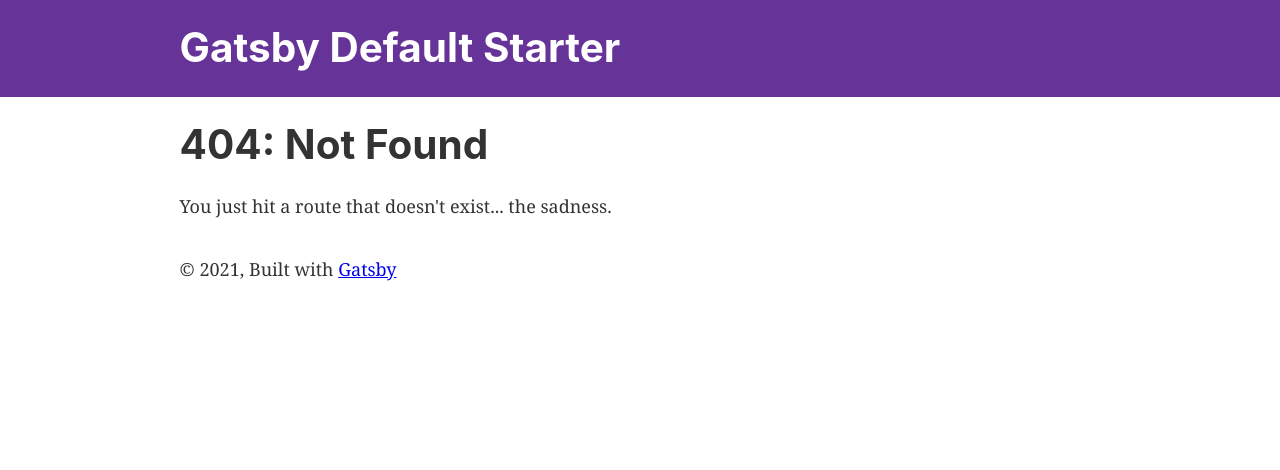
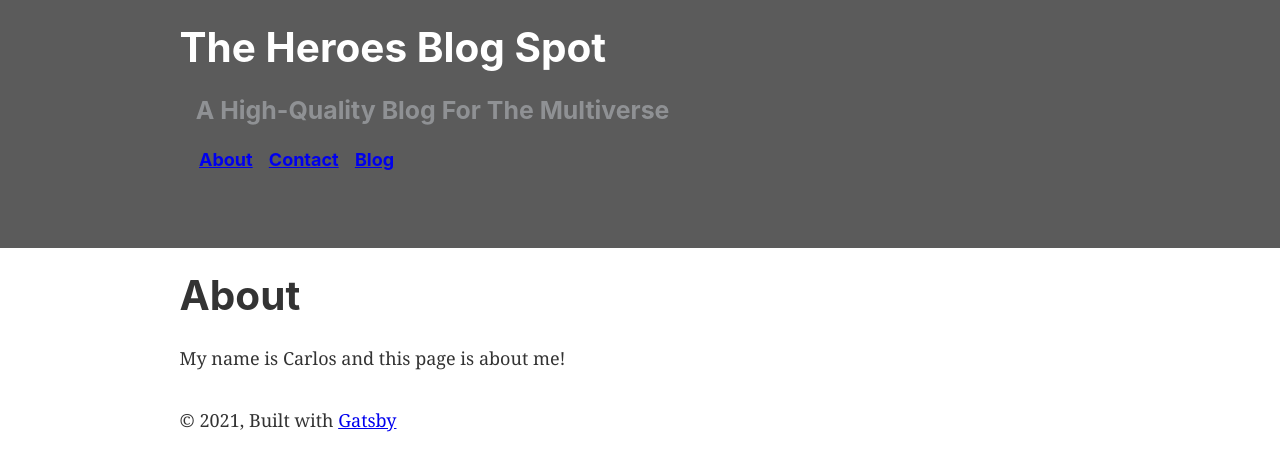
Before and after one commit to Lykos45/gatsby_blog, a Gatsby site: page /about in a window 1280 px wide. Before the commit this address had no page. Built offline with nearby package versions, Linux system fonts and the light colour scheme; Gatsby itself is replaced by a stand-in of ours.

Commit message:
added pages; made header changes

```diff
--- a/gatsby-config.js
+++ b/gatsby-config.js
@@ -1,8 +1,8 @@
 module.exports = {
   siteMetadata: {
-    title: `Gatsby Default Starter`,
-    description: `Kick off your next, great Gatsby project with this default starter. This barebones starter ships with the main Gatsby configuration files you might need.`,
-    author: `@gatsbyjs`,
+    title: `The Heroes Blog Spot`,
+    description: `A High-Quality Blog For The Multiverse`,
+    author: `@Lykos45`,
   },
   plugins: [
     `gatsby-plugin-react-helmet`,
--- a/src/components/header.js
+++ b/src/components/header.js
@@ -2,10 +2,11 @@
 import PropTypes from "prop-types"
 import { Link } from "gatsby"
 
-const Header = ({ siteTitle }) => (
+
+const Header = ({ siteTitle, siteDescription, about, contact, blog }) => (
   <header
     style={{
-      background: `rebeccapurple`,
+      background: `rgba(50,50,50,0.8)`,
       marginBottom: `1.45rem`,
     }}
   >
@@ -16,7 +17,7 @@
         padding: `1.45rem 1.0875rem`,
       }}
     >
-      <h1 style={{ margin: 0 }}>
+      <h1 style={{ margin: "0 0 0 0.9" }}>
         <Link
           to="/"
           style={{
@@ -27,12 +28,27 @@
           {siteTitle}
         </Link>
       </h1>
+      <h3 style={{color: `rgba(223,227,235,0.4)`, margin:`0 0 0 0.9rem`}}>{siteDescription}</h3>
+      <div style={{margin:`0 auto`, maxWidth: 960, padding: `1.45rem 1.08rem`, display: `flex`}}>
+          <h4 style={{marginRight: `0.9rem`}}>
+            <Link to="/about">{about}</Link>
+          </h4>
+          <h4 style={{marginRight: `0.9rem`}}>
+            <Link to="/contact">{contact}</Link>
+          </h4>
+          <h4 style={{marginRight: `0.9rem`}}>
+            <Link to="/blog">{blog}</Link>
+          </h4>
+      </div>
     </div>
   </header>
 )
 
 Header.propTypes = {
   siteTitle: PropTypes.string,
+  about: PropTypes.string,
+  contact: PropTypes.string,
+  blog: PropTypes.string
 }
 
 Header.defaultProps = {
--- a/src/components/layout.js
+++ b/src/components/layout.js
@@ -18,6 +18,7 @@
       site {
         siteMetadata {
           title
+          description
         }
       }
     }
@@ -25,7 +26,7 @@
 
   return (
     <>
-      <Header siteTitle={data.site.siteMetadata?.title || `Title`} />
+      <Header siteTitle={data.site.siteMetadata?.title || `Title`} siteDescription={data.site.siteMetadata.description} about="About" contact="Contact" blog="Blog" />
       <div
         style={{
           margin: `0 auto`,
--- /dev/null
+++ b/src/pages/about.js
@@ -0,0 +1,15 @@
+import React from 'react'
+import Layout from "../components/layout"
+import Seo from "../components/seo"
+
+const About = () => {
+    return (
+        <Layout>
+            <Seo title="About" />
+            <h1>About</h1>
+            <p>My name is Carlos and this page is about me!</p>
+        </Layout>
+    )
+}
+
+export default About
--- /dev/null
+++ b/src/pages/contact.js
@@ -0,0 +1,17 @@
+import React from 'react'
+import { Link } from "gatsby"
+import Layout from "../components/layout"
+import Seo from "../components/seo"
+
+const Contact = () => {
+    return (
+        <Layout>
+            <Seo title="Contact" />
+            <h1>Contact</h1>
+            <p>This page is the contact page.</p>
+            <Link to="/">Go Home</Link>
+        </Layout>
+    )
+}
+
+export default Contact
```
Also changed, not shown: src/pages/blog.js (added, +15 -0 lines).
